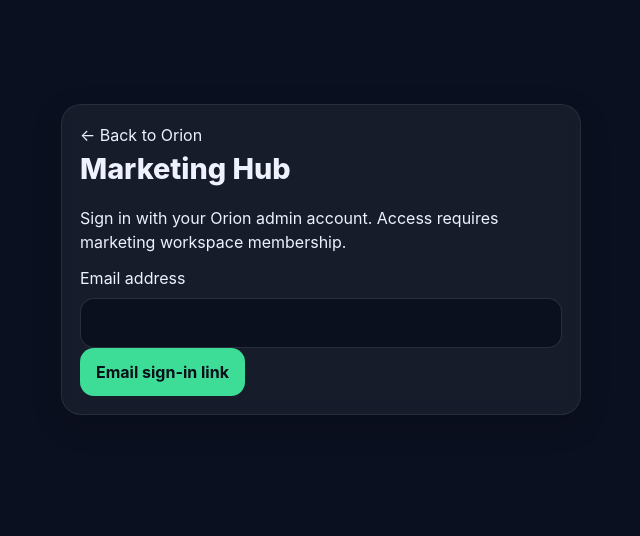
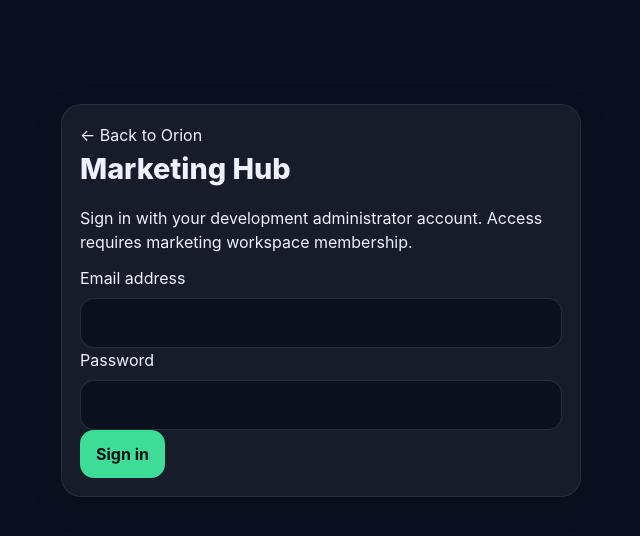
Before and after one commit to GeniusSeeker33/join-orion.com, a React (Vite) app: page /marketing/1/1 in a window 1280 px wide. Shown: the top 536 px of the page, without its empty margins (319-959 px from the left). Built offline with nearby package versions, Linux system fonts and the light colour scheme; no server answers.

Commit message:
Use development Supabase session and password login in Marketing Hub

```diff
--- a/src/components/marketing/MarketingAccess.jsx
+++ b/src/components/marketing/MarketingAccess.jsx
@@ -1,6 +1,6 @@
 import { useEffect, useState } from 'react';
 import { Link } from 'react-router-dom';
-import { supabase } from '../../lib/supabaseClient';
+import { marketingDevClient as supabase } from '../../lib/marketingDevClient';
 import MarketingWorkspace from '../../pages/marketing/MarketingWorkspace';
 import '../../styles/marketing.css';
 
@@ -12,6 +12,7 @@ export default function MarketingAccess() {
   const [email, setEmail] = useState('');
   const [message, setMessage] = useState('');
   const [sending, setSending] = useState(false);
+  const [password, setPassword] = useState('');
   useEffect(() => {
     let active = true;
     if (!supabase) return;
@@ -30,12 +31,10 @@ export default function MarketingAccess() {
   async function login(event) {
     event.preventDefault(); setSending(true); setMessage('');
     try {
-      const { error } = await supabase.auth.signInWithOtp({ email: email.trim(), options: {
-        shouldCreateUser: false,
-        emailRedirectTo: window.location.origin + window.location.pathname,
-      } });
-      setMessage(error ? error.message : 'Check your email for the sign-in link.');
-    } catch { setMessage('Unable to send a sign-in link. Please try again.'); }
+      const { error } = await supabase.auth.signInWithPassword({ email: email.trim(), password });
+      setPassword('');
+      if (error) setMessage(error.message);
+    } catch { setMessage('Unable to sign in. Please try again.'); }
     finally { setSending(false); }
   }
   return <div className="marketing-hub">
@@ -44,10 +43,11 @@ export default function MarketingAccess() {
       : <main className="marketing-login card">
         <Link to="/">← Back to Orion</Link>
         <h1>Marketing Hub</h1>
-        <p>Sign in with your Orion admin account. Access requires marketing workspace membership.</p>
+        <p>Sign in with your development administrator account. Access requires marketing workspace membership.</p>
         {!supabase ? <p role="alert">Sign-in is not configured.</p> : <form onSubmit={login}>
           <label className="form-field">Email address<input type="email" autoComplete="email" required value={email} onChange={event => setEmail(event.target.value)} /></label>
-          <button className="btn-primary" disabled={sending}>{sending ? 'Sending…' : 'Email sign-in link'}</button>
+          <label className="form-field">Password<input type="password" autoComplete="current-password" required value={password} onChange={event => setPassword(event.target.value)} /></label>
+          <button className="btn-primary" disabled={sending}>{sending ? 'Signing in…' : 'Sign in'}</button>
         </form>}
         {message && <p role="status">{message}</p>}
       </main>}
```
